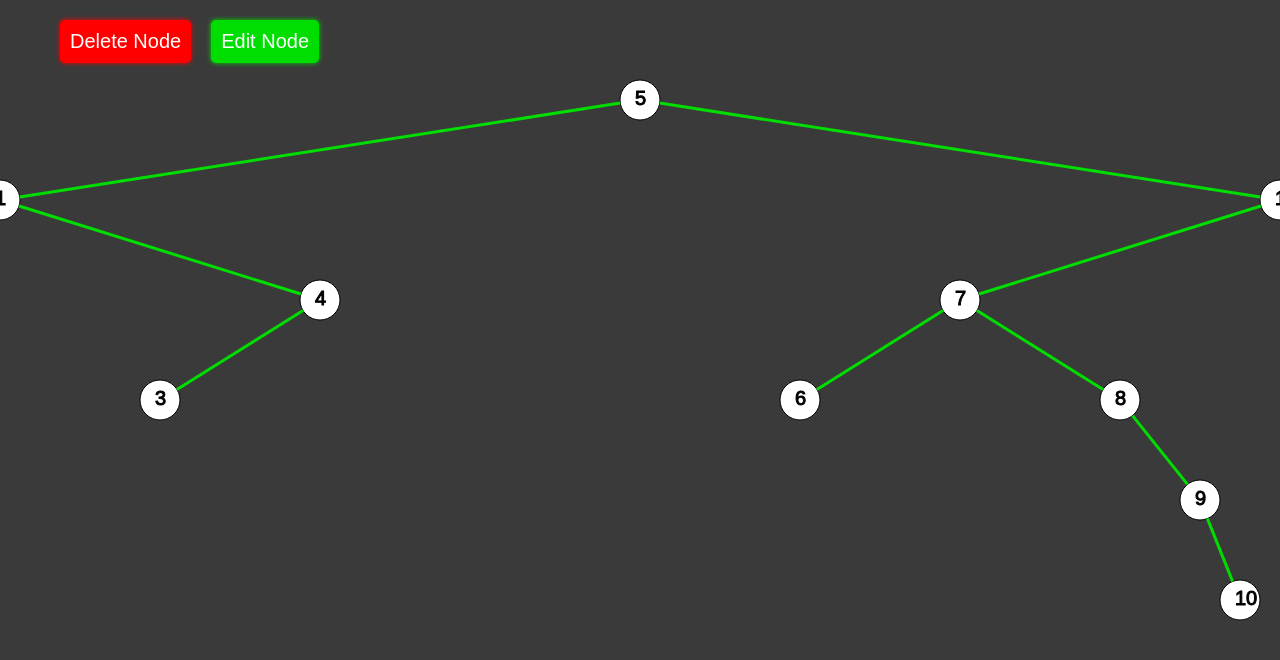
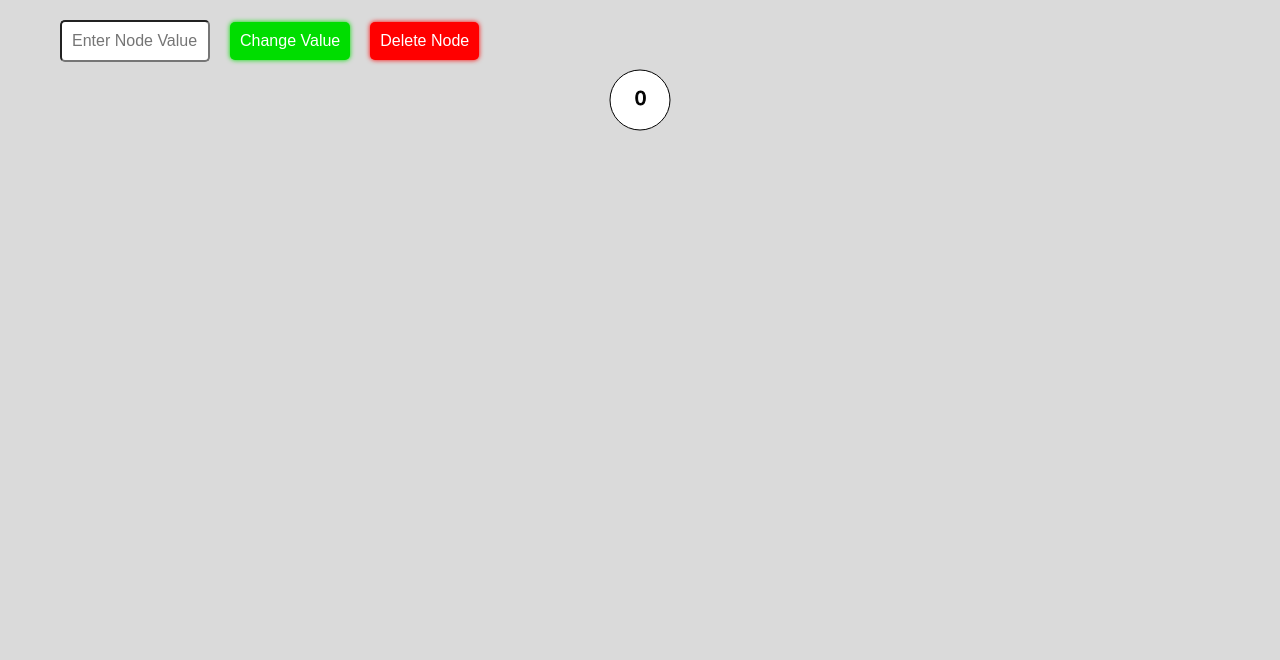
Before and after one commit to officialasishkumar/Algo-Visualizer, a React (Create React App) app: page /bfs in a window 1280 px wide. Shown: the top 660 px of the page. Built offline with nearby package versions, Linux system fonts and the light colour scheme.

Commit message:
Tree implemented completely

```diff
--- a/public/bfs.js
+++ b/public/bfs.js
@@ -51,28 +51,47 @@ class Tree {
 let nodes = [];
 let position = [];
 const deleteNodeBtn = document.getElementById("delete-node-btn");
+const editNodeInput = document.getElementById("edit-node");
+const changeValueBtn = document.getElementById("change-value-btn");
 let selectedNode = null;
-deleteNodeBtn.addEventListener("click", () => {
-    deleteNode(selectedNode);
-    handleNodeSelect();
-    reStructure();
-});
+let container = document.getElementById("tree");
+let treeParent = document.getElementById("tree-parent");
+let tree = new Tree();
 let treeData = {
     x: window.innerWidth / 2,
     y: 100,
     scale: 1,
     nodeRadius: 30,
+    currNodeValue: 1,
 }
 let dragData = {
     isDown: false,
     startX: 0,
     startY: 0,
 }
-let container = document.getElementById("tree");
-let treeParent = document.getElementById("tree-parent");
-let tree = new Tree();
-let arr = [5, 15, 1, 7, 8, 4, 6, 3, 9, 10, 17, 18, -2, -5, -4, -10, -15, 20, -21, 21, -14];
-for (let i of arr) tree.insert(i);
+tree.insert(0);
+
+
+changeValueBtn.addEventListener("click", () => {
+    if (selectedNode == null) {
+        alert("Select any node first");
+        return;
+    }
+    let value = editNodeInput.value;
+    if (value == "") {
+        alert("enter valid value");
+        return;
+    }
+    selectedNode.value = value;
+    selectedNode.nodeBase.children[1].innerHTML = value;
+    handleNodeSelect();
+    reStructure();
+});
+deleteNodeBtn.addEventListener("click", () => {
+    deleteNode(selectedNode);
+    handleNodeSelect();
+    reStructure();
+});
 
 changeTreePosition();
 function changeTreePosition() {
@@ -87,6 +106,8 @@ function createNewNode(level, currValue, parentNode, currNode, direction = null)
     treeParent.appendChild(group);
     currNode.index = parentNode == null ? 0 : parentNode.index * 2 + (direction == "left" ? 0 : 1);
     nodes[level][currNode.index] = currNode;
+    if (direction == "left") parentNode.left = currNode;
+    else if (direction == "right") parentNode.right = currNode;
 
     let path = document.createElementNS("http://www.w3.org/2000/svg", "path");
     path.classList.add("node-path");
@@ -113,6 +134,7 @@ function createNewNode(level, currValue, parentNode, currNode, direction = null)
     text.innerHTML = currValue;
     group.appendChild(text);
     reStructure();
+    return currNode;
 }
 
 function createGroup() {
@@ -122,22 +144,56 @@ function createGroup() {
         group.style.cursor = "pointer";
     });
     group.addEventListener("click", () => {
-        nodes.forEach(level => {
-            level.forEach(node => {
-                if (node != null) {
-                    node.nodeBase.classList.remove("selected");
-                }
-
-
-            })
-        })
-        group.classList.add("selected");
-        handleNodeSelect();
+        handleNodeSelect(group);
     });
     return group;
 }
 
-function handleNodeSelect() {
+function handleNodeSelect(group = null) {
+    if (!(group != null && group.children[1].innerHTML == "+")) {
+        let node = giveSelectedNode(group);
+        if (node == null) return;
+        let left = node.level == nodes.length - 1 ? null : nodes[node.level + 1][node.index * 2];
+        let right = node.level == nodes.length - 1 ? null : nodes[node.level + 1][node.index * 2 + 1];
+
+
+        if (left == null) {
+            createPlus(node.level + 1, node, "left")
+        }
+        if (right == null) {
+            createPlus(node.level + 1, node, "right")
+        }
+    } else {
+        if (group == null) {
+            selectedNode = null;
+            return;
+        }
+        let node = '';
+        if (selectedNode.right != null && selectedNode.right.nodeBase == group) {
+            node = selectedNode.right;
+        } else {
+            node = selectedNode.left;
+        }
+        if (node.value == '+') {
+            console.log("+");
+            node.value = treeData.currNodeValue
+            node.nodeBase.children[1].innerHTML = treeData.currNodeValue++;
+            treeParent.appendChild(node.dest);
+            return;
+        }
+    }
+}
+
+function giveSelectedNode(group) {
+    nodes.forEach(level => {
+        level.forEach(node => {
+            if (node != null) {
+                node.nodeBase.classList.remove("selected");
+            }
+        })
+    })
+    removePlus();
+    group?.classList.add("selected");
     let selectedGroup = document.querySelector(".node-base.selected");
     if (selectedGroup == null) {
         selectedNode = null;
@@ -146,11 +202,28 @@ function handleNodeSelect() {
     let node = null;
     nodes.forEach(level => {
         level.forEach(n => {
-            if (n != null && n.nodeBase == selectedGroup) node = n;
+            if (n != null && n.nodeBase === selectedGroup) node = n;
         })
     });
     selectedNode = node;
+    editNodeInput.value = node.value;
+    return node;
+}
 
+function createPlus(level, parent, direction) {
+    let plusNode = createNewNode(level, "+", parent, new TreeNode("+"), direction);
+    let plusNodePath = plusNode.dest;
+    treeParent.removeChild(plusNodePath);
+}
+
+function removePlus() {
+    nodes.forEach(level => {
+        level.forEach(node => {
+            if (node != null && node.value == "+") {
+                deleteNode(node);
+            }
+        })
+    })
 }
 
 function deleteNode(node) {
@@ -168,23 +241,11 @@ function deleteNode(node) {
         }
     }
     treeParent.removeChild(node.nodeBase);
-    if (node.dest != null)
+    if (node.dest != null && treeParent.contains(node.dest))
         treeParent.removeChild(node.dest);
     nodes[node.level][node.index] = null;
-
     // if all the nodes in the level are deleted then delete the level
-    let isEmpty = true;
-    nodes[node.level].forEach(node => {
-        if (node != null) {
-            isEmpty = false;
-            return;
-        }
-    });
-
-    if (isEmpty) {
-        nodes.pop();
-        position.pop();
-    }
+    deleteLevel(node.level);
 }
 
 function addLevel(level) {
@@ -201,10 +262,31 @@ function addLevel(level) {
     }
 }
 
+function deleteLevel(level) {
+    let isEmpty = true;
+    nodes[level].forEach(node => {
+        if (node != null) {
+            isEmpty = false;
+            return;
+        }
+    });
+
+    if (isEmpty) {
+        nodes.pop();
+        position.pop();
+    }
+    if (nodes.length === 0) {
+        tree.root = null;
+        tree.insert(0);
+        treeData.currNodeValue = 1;
+    }
+}
+
 function reStructure() {
     let max = Math.pow(2, nodes.length - 1) - 1;
-    let gaps = [0, 200, 200, 100, 60, 60, 40, 3.125, 1.5625]
+    let gaps = [0, 200, 200, 100]
     let gap = gaps[nodes.length - 1];
+    if (gap < 60 || gap == null) gap = 60;
     if (nodes.length > 5) {
         treeData.nodeRadius = 20;
         nodes.forEach(level => {
--- a/public/index.html
+++ b/public/index.html
@@ -9,35 +9,10 @@
       name="description"
       content="Web site created using create-react-app"
     />
-    <link rel="apple-touch-icon" href="%PUBLIC_URL%/logo192.png" />
-    <!--
-      manifest.json provides metadata used when your web app is installed on a
-      user's mobile device or desktop. See https://developers.google.com/web/fundamentals/web-app-manifest/
-    -->
-    <link rel="manifest" href="%PUBLIC_URL%/manifest.json" />
-    <!--
-      Notice the use of %PUBLIC_URL% in the tags above.
-      It will be replaced with the URL of the `public` folder during the build.
-      Only files inside the `public` folder can be referenced from the HTML.
-
-      Unlike "/favicon.ico" or "favicon.ico", "%PUBLIC_URL%/favicon.ico" will
-      work correctly both with client-side routing and a non-root public URL.
-      Learn how to configure a non-root public URL by running `npm run build`.
-    -->
-    <title>React App</title>
+    <title>Algo Visualizer</title>
   </head>
   <body>
     <noscript>You need to enable JavaScript to run this app.</noscript>
     <div id="root"></div>
-    <!--
-      This HTML file is a template.
-      If you open it directly in the browser, you will see an empty page.
-
-      You can add webfonts, meta tags, or analytics to this file.
-      The build step will place the bundled scripts into the <body> tag.
-
-      To begin the development, run `npm start` or `yarn start`.
-      To create a production bundle, use `npm run build` or `yarn build`.
-    -->
   </body>
 </html>
--- a/src/Algorithms/Tree/Bfs.jsx
+++ b/src/Algorithms/Tree/Bfs.jsx
@@ -3,17 +3,16 @@ import AppendScript from "../../Components/AppendScript";
 import { RemoveScript } from "../../Components/AppendScript";
 import "../../Styles/Tree.css"
 const Bfs = () => {
-
     useEffect(() => {
         AppendScript('bfs.js');
-        return () => RemoveScript('bfs.js'
-        )
+        return () => RemoveScript('bfs.js')
     }, []);
     return (
         <>
             <div className="tree-taskbar">
+                <input id="edit-node" type="text" placeholder="Enter Node Value" />
+                <button id="change-value-btn">Change Value</button>
                 <button id="delete-node-btn">Delete Node</button>
-                <button id="edit-node-btn">Edit Node</button>
             </div>
             <svg id="tree" >
                 <g id="tree-parent"></g>
--- a/src/Styles/Tree.css
+++ b/src/Styles/Tree.css
@@ -2,7 +2,7 @@
   display: flex;
   min-width: 100vw;
   min-height: 100vh;
-  background-color: #3a3a3a;
+  background-color: #dadada;
 }
 #tree .node-base {
   stroke: black;
@@ -23,6 +23,9 @@
   stroke-width: 3px;
   transition: all 0.3s;
 }
+#tree .node-path.plus-path {
+  stroke: red;
+}
 
 .tree-taskbar {
   position: absolute;
@@ -38,9 +41,8 @@
   padding: 10px;
   border-radius: 5px;
   border: none;
-  background-color: #3a3a3a;
   color: white;
-  font-size: 20px;
+  font-size: 1rem;
   cursor: pointer;
   transition: 0.2s;
 }
@@ -52,11 +54,22 @@
   background-color: #aa0000;
   box-shadow: 0 0 5px #aa0000;
 }
-.tree-taskbar button#edit-node-btn {
+.tree-taskbar button#change-value-btn {
   background-color: #00dd00;
   box-shadow: 0 0 5px #00dd00;
 }
-.tree-taskbar button#edit-node-btn:hover {
+.tree-taskbar button#change-value-btn:hover {
   background-color: #00aa00;
   box-shadow: 0 0 5px #00aa00;
+}
+.tree-taskbar input#edit-node {
+  margin: 10px;
+  padding: 10px;
+  border-radius: 5px;
+  width: 150px;
+  background-color: white;
+  color: black;
+  font-size: 1rem;
+  cursor: text;
+  transition: 0.2s;
 }/*# sourceMappingURL=Tree.css.map */
--- a/src/Styles/Tree.scss
+++ b/src/Styles/Tree.scss
@@ -2,7 +2,7 @@
   display: flex;
   min-width: 100vw;
   min-height: 100vh;
-  background-color: #3a3a3a;
+  background-color: #dadada;
 
   .node-base {
     stroke: black;
@@ -25,6 +25,10 @@
     stroke: #00dd00;
     stroke-width: 3px;
     transition: all 0.3s;
+
+    &.plus-path {
+      stroke: red;
+    }
   }
 }
 
@@ -42,9 +46,8 @@
     padding: 10px;
     border-radius: 5px;
     border: none;
-    background-color: #3a3a3a;
     color: white;
-    font-size: 20px;
+    font-size: 1rem;
     cursor: pointer;
     transition: 0.2s;
 
@@ -58,7 +61,7 @@
       }
     }
 
-    &#edit-node-btn {
+    &#change-value-btn {
       background-color: #00dd00;
       box-shadow: 0 0 5px #00dd00;
 
@@ -68,4 +71,16 @@
       }
     }
   }
+
+  input#edit-node {
+    margin: 10px;
+    padding: 10px;
+    border-radius: 5px;
+    width: 150px;
+    background-color: white;
+    color: black;
+    font-size: 1rem;
+    cursor: text;
+    transition: 0.2s;
+  }
 }
```
Also changed, not shown: 1 other file (tests, documents, lock files or other folders).
